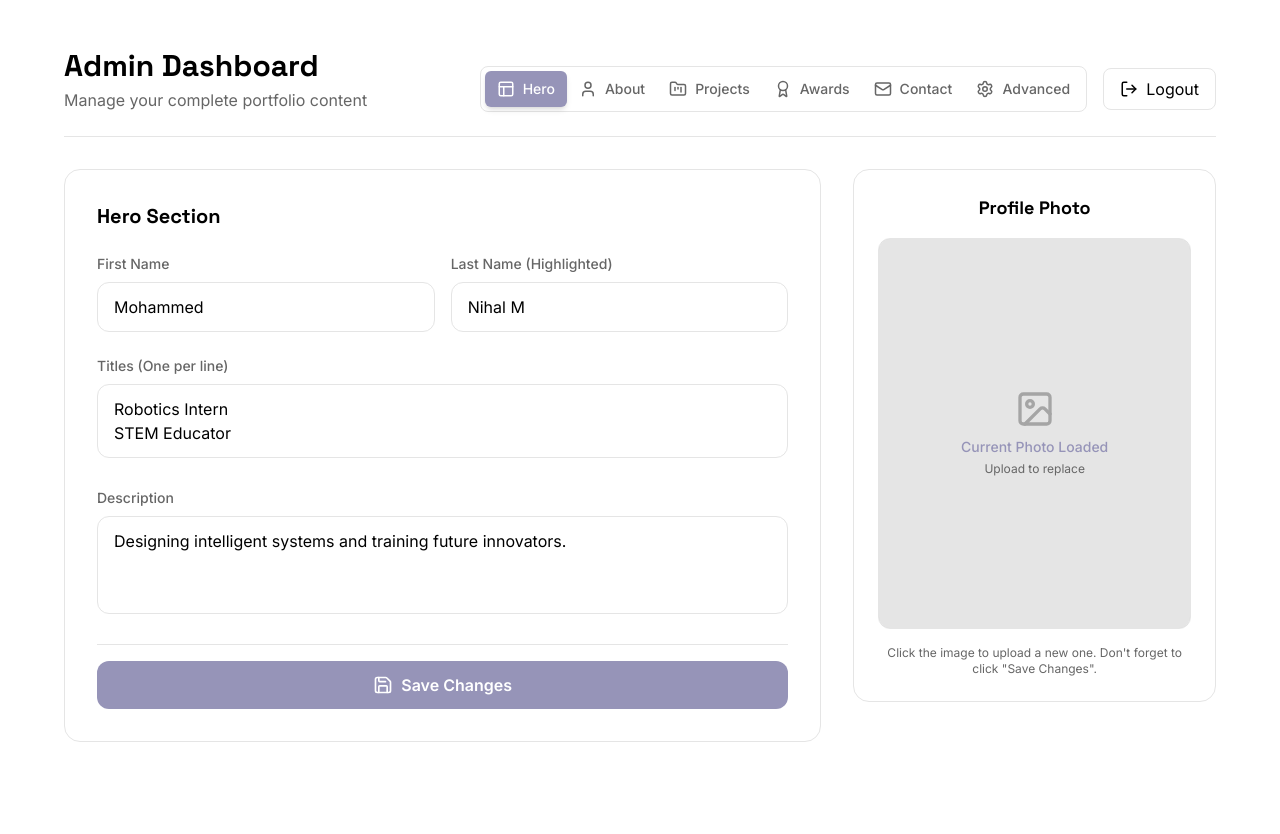
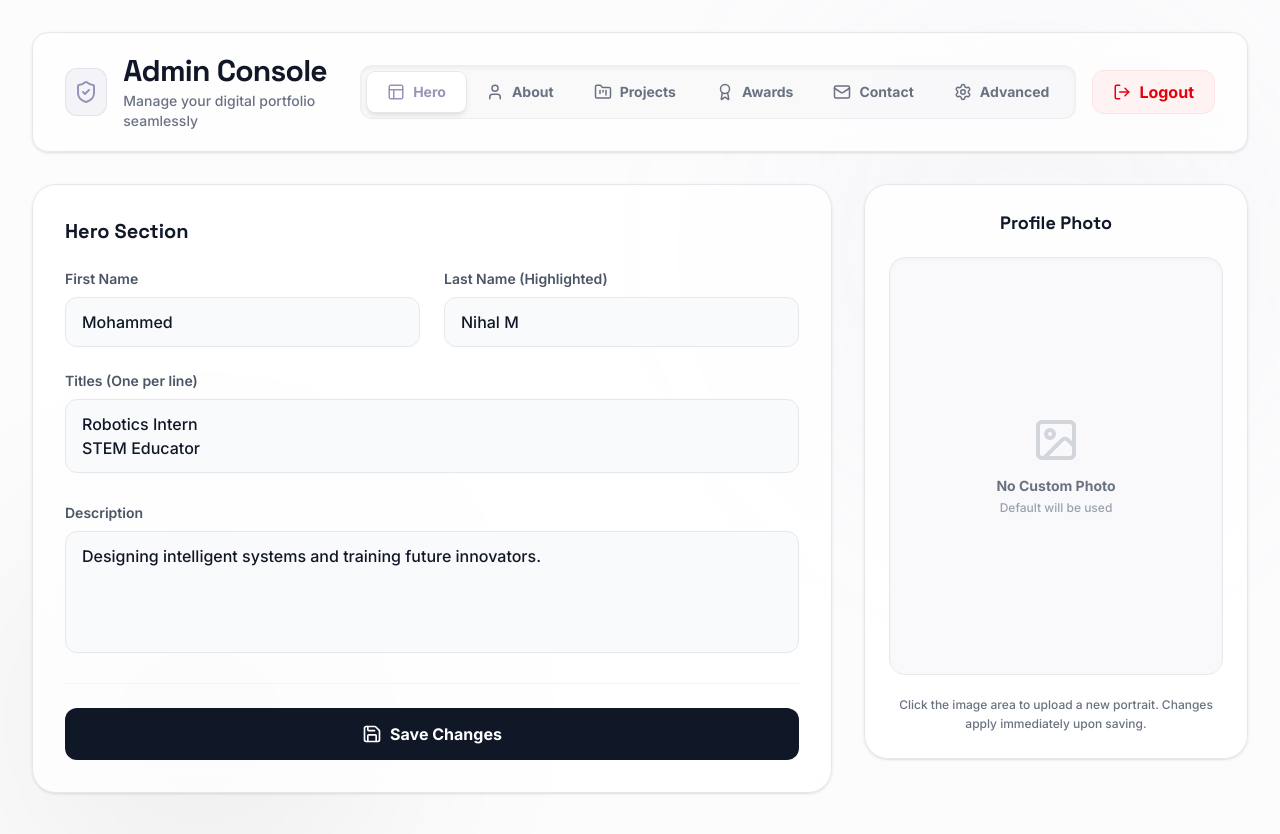
Before and after one commit to Nihalbottech/Nihal-Portfolio, a React (Vite) app: page /admin/dashboard in a window 1280 px wide. Shown: the top 834 px of the page. Built offline with nearby package versions, Linux system fonts and the light colour scheme; sample sign-in values are in the browser's storage.

Commit message:
Enhance admin dashboard styling and fix hero profile image logic

```diff
--- a/src/components/admin/AdminDashboard.jsx
+++ b/src/components/admin/AdminDashboard.jsx
@@ -1,6 +1,6 @@
 import React, { useState, useEffect } from 'react';
 import { useNavigate } from 'react-router-dom';
-import { LogOut, Loader2, Layout, FolderKanban, Award, User, Mail, Settings } from 'lucide-react';
+import { LogOut, Loader2, Layout, FolderKanban, Award, User, Mail, Settings, ShieldCheck } from 'lucide-react';
 import contentData from '../../data/content.json';
 import HeroEditor from './HeroEditor';
 import ProjectsEditor from './ProjectsEditor';
@@ -72,7 +72,7 @@ const AdminDashboard = () => {
   };
 
   if (loading || !content) {
-    return <div className="min-h-screen bg-background flex items-center justify-center text-text"><Loader2 className="animate-spin w-8 h-8 text-primary" /></div>;
+    return <div className="min-h-screen bg-gray-50 flex items-center justify-center text-text"><Loader2 className="animate-spin w-10 h-10 text-primary" /></div>;
   }
 
   const tabs = [
@@ -85,22 +85,33 @@ const AdminDashboard = () => {
   ];
 
   return (
-    <div className="min-h-screen bg-background text-text p-6 md:p-12">
-      <div className="max-w-6xl mx-auto">
-        <header className="flex flex-col md:flex-row md:justify-between md:items-end mb-8 border-b border-borderLine pb-6 gap-6">
-          <div>
-            <h1 className="text-3xl font-display font-bold">Admin Dashboard</h1>
-            <p className="text-muted mt-1">Manage your complete portfolio content</p>
+    <div className="min-h-screen bg-gray-50/50 text-text p-4 md:p-8 relative">
+      {/* Decorative Background glow */}
+      <div className="absolute top-0 right-0 w-[500px] h-[500px] bg-primary/5 rounded-full blur-[100px] pointer-events-none" />
+      <div className="absolute bottom-0 left-0 w-[400px] h-[400px] bg-accent/5 rounded-full blur-[100px] pointer-events-none" />
+
+      <div className="max-w-[1400px] mx-auto relative z-10">
+
+        {/* Header */}
+        <header className="flex flex-col md:flex-row md:justify-between md:items-center mb-8 bg-white/70 backdrop-blur-md border border-gray-200 shadow-sm rounded-2xl p-5 md:px-8">
+          <div className="flex items-center gap-4 mb-4 md:mb-0">
+            <div className="w-12 h-12 bg-primary/10 rounded-xl flex items-center justify-center border border-primary/20">
+              <ShieldCheck className="w-6 h-6 text-primary" />
+            </div>
+            <div>
+              <h1 className="text-2xl md:text-3xl font-display font-black text-gray-900 tracking-tight">Admin Console</h1>
+              <p className="text-gray-500 text-sm font-medium mt-0.5">Manage your digital portfolio seamlessly</p>
+            </div>
           </div>
 
           <div className="flex items-center space-x-4">
              {/* Tabs Desktop */}
-            <div className="hidden lg:flex bg-surface border border-borderLine rounded-lg p-1">
+            <div className="hidden xl:flex bg-gray-100/50 p-1.5 rounded-xl border border-gray-200/60 shadow-inner">
               {tabs.map(tab => (
                 <button
                   key={tab.id}
                   onClick={() => setActiveTab(tab.id)}
-                  className={`flex items-center space-x-2 px-3 py-2 rounded-md text-sm font-medium transition-all ${activeTab === tab.id ? 'bg-primary text-white shadow-md' : 'text-muted hover:text-text hover:bg-white/5'}`}
+                  className={`flex items-center space-x-2 px-5 py-2.5 rounded-lg text-sm font-bold transition-all duration-300 ${activeTab === tab.id ? 'bg-white text-primary shadow-md ring-1 ring-gray-200' : 'text-gray-500 hover:text-gray-900 hover:bg-white/50'}`}
                 >
                   {tab.icon}
                   <span>{tab.label}</span>
@@ -110,7 +121,7 @@ const AdminDashboard = () => {
 
             <button
               onClick={handleLogout}
-              className="flex items-center space-x-2 px-4 py-2 bg-surface border border-borderLine rounded-lg hover:text-red-500 transition-colors h-[42px]"
+              className="flex items-center space-x-2 px-5 py-2.5 bg-red-50 text-red-600 border border-red-100 rounded-xl font-bold hover:bg-red-500 hover:text-white hover:shadow-lg hover:shadow-red-500/20 transition-all duration-300 h-[44px]"
             >
               <LogOut size={18} />
               <span className="hidden sm:inline">Logout</span>
@@ -118,13 +129,13 @@ const AdminDashboard = () => {
           </div>
         </header>
 
-        {/* Tabs Mobile */}
-        <div className="flex lg:hidden bg-surface border border-borderLine rounded-lg p-1 mb-8 overflow-x-auto custom-scrollbar">
+        {/* Tabs Tablet/Mobile */}
+        <div className="flex xl:hidden bg-white/70 backdrop-blur-md border border-gray-200 shadow-sm rounded-2xl p-2 mb-8 overflow-x-auto custom-scrollbar">
           {tabs.map(tab => (
             <button
               key={tab.id}
               onClick={() => setActiveTab(tab.id)}
-              className={`flex items-center space-x-2 px-4 py-2 rounded-md text-sm font-medium transition-all whitespace-nowrap ${activeTab === tab.id ? 'bg-primary text-white shadow-md' : 'text-muted hover:text-text hover:bg-white/5'}`}
+              className={`flex items-center space-x-2 px-5 py-3 rounded-xl text-sm font-bold transition-all whitespace-nowrap ${activeTab === tab.id ? 'bg-primary text-white shadow-md' : 'text-gray-500 hover:text-gray-900 hover:bg-gray-50'}`}
             >
               {tab.icon}
               <span>{tab.label}</span>
@@ -133,11 +144,12 @@ const AdminDashboard = () => {
         </div>
 
         {message.text && (
-          <div className={`p-4 rounded-xl mb-6 ${message.type === 'success' ? 'bg-green-500/10 border border-green-500/30 text-green-500' : 'bg-red-500/10 border border-red-500/30 text-red-500'}`}>
+          <div className={`p-4 rounded-xl mb-6 shadow-sm font-medium flex items-center justify-center ${message.type === 'success' ? 'bg-green-50 border border-green-200 text-green-700' : 'bg-red-50 border border-red-200 text-red-700'}`}>
             {message.text}
           </div>
         )}
 
+        {/* Editor Container */}
         <div className="pb-24">
           {activeTab === 'hero' && (
             <HeroEditor
--- a/src/components/admin/HeroEditor.jsx
+++ b/src/components/admin/HeroEditor.jsx
@@ -32,32 +32,32 @@ const HeroEditor = ({ data, onChange, onSave, saving, toBase64 }) => {
   return (
     <div className="grid grid-cols-1 md:grid-cols-3 gap-8">
       <div className="md:col-span-2">
-        <motion.div initial={{ opacity: 0, y: 20 }} animate={{ opacity: 1, y: 0 }} className="bg-surface border border-borderLine rounded-2xl p-6 md:p-8">
-          <h2 className="text-xl font-bold mb-6">Hero Section</h2>
+        <motion.div initial={{ opacity: 0, y: 20 }} animate={{ opacity: 1, y: 0 }} className="bg-white/80 backdrop-blur-md border border-gray-200 shadow-sm rounded-3xl p-6 md:p-8">
+          <h2 className="text-xl font-bold mb-6 text-gray-900">Hero Section</h2>
           <div className="space-y-6">
-            <div className="grid grid-cols-2 gap-4">
+            <div className="grid grid-cols-2 gap-6">
               <div>
-                <label className="block text-sm font-medium text-muted mb-2">First Name</label>
-                <input type="text" value={data.firstName || ''} onChange={(e) => onChange({...data, firstName: e.target.value})} className="w-full bg-background border border-borderLine text-text rounded-xl py-3 px-4 focus:outline-none focus:border-primary transition-colors" />
+                <label className="block text-sm font-semibold text-gray-600 mb-2">First Name</label>
+                <input type="text" value={data.firstName || ''} onChange={(e) => onChange({...data, firstName: e.target.value})} className="w-full bg-gray-50 border border-gray-200 text-gray-900 rounded-xl py-3 px-4 focus:outline-none focus:ring-2 focus:ring-primary/20 focus:border-primary transition-all font-medium" />
               </div>
               <div>
-                <label className="block text-sm font-medium text-muted mb-2">Last Name (Highlighted)</label>
-                <input type="text" value={data.lastName || ''} onChange={(e) => onChange({...data, lastName: e.target.value})} className="w-full bg-background border border-borderLine text-text rounded-xl py-3 px-4 focus:outline-none focus:border-primary transition-colors" />
+                <label className="block text-sm font-semibold text-gray-600 mb-2">Last Name (Highlighted)</label>
+                <input type="text" value={data.lastName || ''} onChange={(e) => onChange({...data, lastName: e.target.value})} className="w-full bg-gray-50 border border-gray-200 text-gray-900 rounded-xl py-3 px-4 focus:outline-none focus:ring-2 focus:ring-primary/20 focus:border-primary transition-all font-medium" />
               </div>
             </div>
 
             <div>
-              <label className="block text-sm font-medium text-muted mb-2">Titles (One per line)</label>
-              <textarea value={data.titles || ''} onChange={(e) => onChange({...data, titles: e.target.value})} rows={2} className="w-full bg-background border border-borderLine text-text rounded-xl py-3 px-4 focus:outline-none focus:border-primary transition-colors resize-none" />
+              <label className="block text-sm font-semibold text-gray-600 mb-2">Titles (One per line)</label>
+              <textarea value={data.titles || ''} onChange={(e) => onChange({...data, titles: e.target.value})} rows={2} className="w-full bg-gray-50 border border-gray-200 text-gray-900 rounded-xl py-3 px-4 focus:outline-none focus:ring-2 focus:ring-primary/20 focus:border-primary transition-all font-medium resize-none" />
             </div>
 
             <div>
-              <label className="block text-sm font-medium text-muted mb-2">Description</label>
-              <textarea value={data.description || ''} onChange={(e) => onChange({...data, description: e.target.value})} rows={3} className="w-full bg-background border border-borderLine text-text rounded-xl py-3 px-4 focus:outline-none focus:border-primary transition-colors resize-none" />
+              <label className="block text-sm font-semibold text-gray-600 mb-2">Description</label>
+              <textarea value={data.description || ''} onChange={(e) => onChange({...data, description: e.target.value})} rows={4} className="w-full bg-gray-50 border border-gray-200 text-gray-900 rounded-xl py-3 px-4 focus:outline-none focus:ring-2 focus:ring-primary/20 focus:border-primary transition-all font-medium resize-none" />
             </div>
 
-            <div className="pt-4 border-t border-borderLine">
-              <button onClick={onSave} disabled={saving} className="flex items-center justify-center space-x-2 w-full bg-primary text-white font-semibold py-3 rounded-xl hover:shadow-lg hover:shadow-primary/30 transition-all disabled:opacity-50">
+            <div className="pt-6 mt-4 border-t border-gray-100">
+              <button onClick={onSave} disabled={saving} className="flex items-center justify-center space-x-2 w-full bg-gray-900 text-white font-bold py-3.5 rounded-xl hover:bg-gray-800 hover:shadow-lg hover:shadow-gray-900/20 transition-all duration-300 disabled:opacity-50">
                 {saving ? <Loader2 className="w-5 h-5 animate-spin" /> : <Save className="w-5 h-5" />}
                 <span>{saving ? 'Saving...' : 'Save Changes'}</span>
               </button>
@@ -67,26 +67,26 @@ const HeroEditor = ({ data, onChange, onSave, saving, toBase64 }) => {
       </div>
 
       <div className="md:col-span-1">
-        <motion.div initial={{ opacity: 0, y: 20 }} animate={{ opacity: 1, y: 0 }} transition={{ delay: 0.1 }} className="bg-surface border border-borderLine rounded-2xl p-6 text-center">
-          <h2 className="text-lg font-bold mb-4">Profile Photo</h2>
-          <div className="relative w-full aspect-[4/5] rounded-xl overflow-hidden bg-background border border-borderLine mb-4 group">
-            {preview ? (
-              <img src={preview} alt="Preview" className="w-full h-full object-cover object-top" />
+        <motion.div initial={{ opacity: 0, y: 20 }} animate={{ opacity: 1, y: 0 }} transition={{ delay: 0.1 }} className="bg-white/80 backdrop-blur-md border border-gray-200 shadow-sm rounded-3xl p-6 text-center">
+          <h2 className="text-lg font-bold mb-5 text-gray-900">Profile Photo</h2>
+          <div className="relative w-full aspect-[4/5] rounded-2xl overflow-hidden bg-gray-50 border border-gray-200 mb-5 group shadow-inner">
+            {preview || data.profileImgUrl ? (
+              <img src={preview || data.profileImgUrl} alt="Preview" className="w-full h-full object-cover object-top" />
             ) : (
-              <div className="flex items-center justify-center h-full text-muted flex-col bg-black/10">
-                <ImageIcon size={40} className="mb-2 opacity-50" />
-                <span className="text-sm font-medium text-primary">Current Photo Loaded</span>
-                <span className="text-xs mt-1">Upload to replace</span>
+              <div className="flex items-center justify-center h-full text-gray-400 flex-col bg-gray-50/50">
+                <ImageIcon size={48} className="mb-3 opacity-40" />
+                <span className="text-sm font-bold text-gray-500">No Custom Photo</span>
+                <span className="text-xs mt-1 font-medium text-gray-400">Default will be used</span>
               </div>
             )}
-            <div className="absolute inset-0 bg-black/50 opacity-0 group-hover:opacity-100 transition-opacity flex items-center justify-center">
-              <label className="cursor-pointer bg-white text-black px-4 py-2 rounded-lg text-sm font-bold shadow-lg hover:scale-105 transition-transform">
-                Change Photo
+            <div className="absolute inset-0 bg-black/40 backdrop-blur-[2px] opacity-0 group-hover:opacity-100 transition-all duration-300 flex items-center justify-center">
+              <label className="cursor-pointer bg-white text-gray-900 px-5 py-2.5 rounded-xl text-sm font-bold shadow-xl hover:scale-105 transition-transform">
+                Upload Image
                 <input type="file" accept="image/*" className="hidden" onChange={handleImageChange} />
               </label>
             </div>
           </div>
-          <p className="text-xs text-muted">Click the image to upload a new one. Don't forget to click "Save Changes".</p>
+          <p className="text-xs text-gray-500 font-medium px-2 leading-relaxed">Click the image area to upload a new portrait. Changes apply immediately upon saving.</p>
         </motion.div>
       </div>
     </div>
--- a/src/sections/Hero.jsx
+++ b/src/sections/Hero.jsx
@@ -11,6 +11,7 @@ import resumePdf from '../assets/Resume/Mohammed_Nihal_Final_Resume.pdf';
 
 const Hero = () => {
   const heroData = contentData.hero;
+  const displayProfileImg = heroData.profileImgUrl || profileImg;
 
   return (
     <section id="hero" className="relative min-h-[90vh] flex items-center pt-20 overflow-hidden z-10 bg-background border-b border-borderLine">
@@ -170,7 +171,7 @@ const Hero = () => {
               <motion.img
                 whileHover={{ scale: 1.05 }}
                 transition={{ duration: 0.6 }}
-                src={profileImg}
+                src={displayProfileImg}
                 alt="Mohammed Nihal M"
                 className="w-full h-full object-cover object-top"
               />
```
